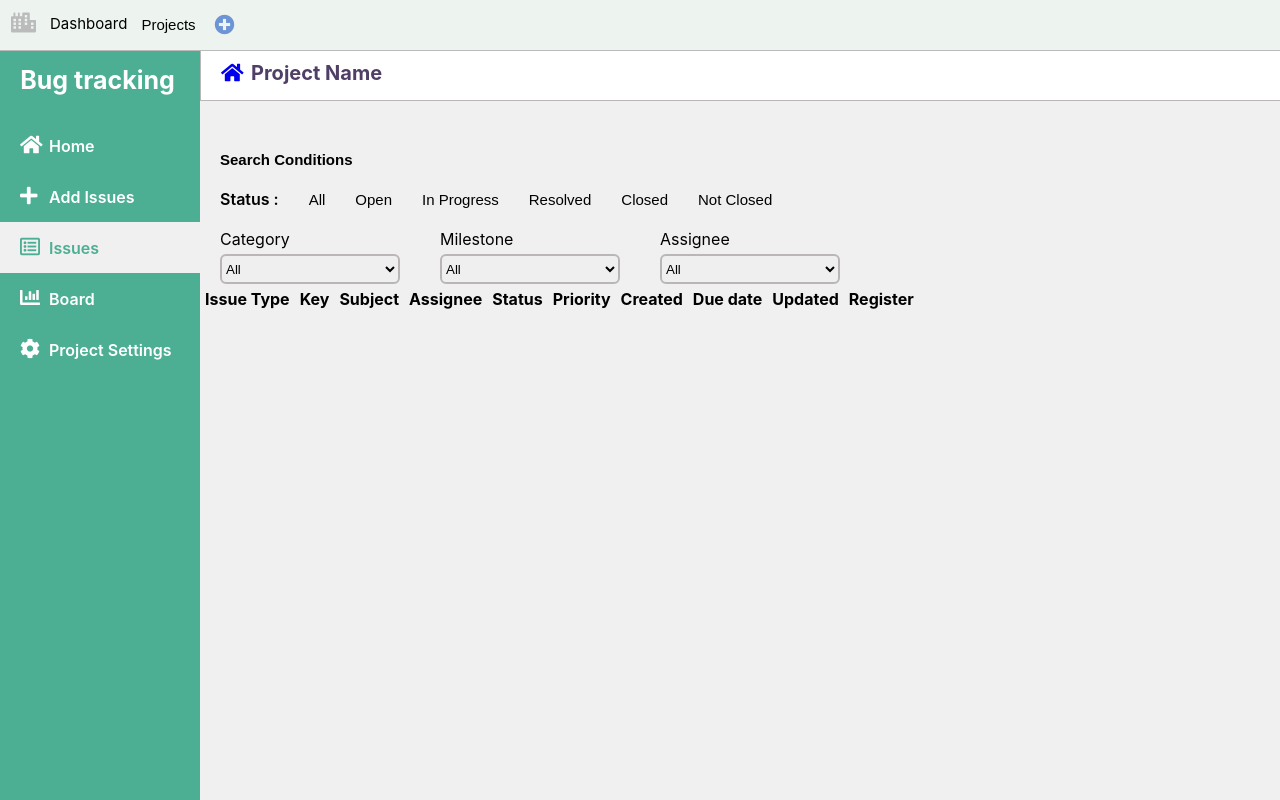
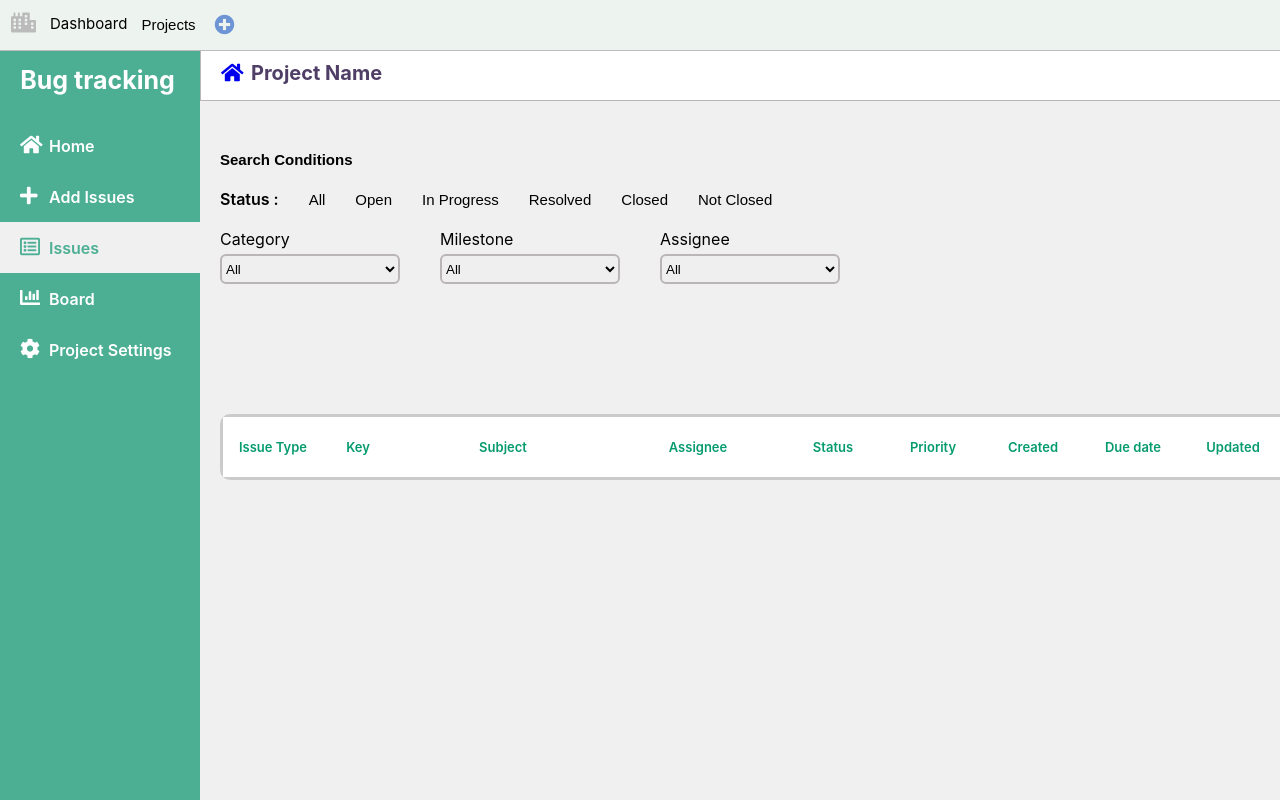
Before and after one commit to NightFury712/Demo-Project-2, a React (Create React App) app: page /project/issues in a window 1280 px wide. Shown: the top 800 px of the page. Built offline with nearby package versions, Linux system fonts and the light colour scheme.

Commit message:
cuong update 5

```diff
--- a/src/Views/Issues.js
+++ b/src/Views/Issues.js
@@ -93,54 +93,54 @@ const Issues = ({issue}) => {
                 <table class="issue-table">
                     <thead>
                         <tr>
-                            <th class="sort" data-column-name="issueType" tabIndex="0">
+                            <th class="sort" id="issueType" tabIndex="0">
                                 <span class="sort__icon">
                                     Issue Type
                                 </span>
                             </th>
-                            <th class="sort" data-column-name="issueKey" tabIndex="0">
+                            <th class="sort" id="issueKey" tabIndex="0">
                                 <span class="sort__icon">
                                     Key
                                 </span>
                             </th>
-                            <th class="sort" data-column-name="issueSubject" tabIndex="0">
+                            <th class="sort" id="issueSubject" tabIndex="0">
                                 <span class="sort__icon">
                                     Subject
                                 </span>
                             </th>
-                            <th class="sort" data-column-name="issueAssignee" tabIndex="0">
+                            <th class="sort" id="issueAssignee" tabIndex="0">
                                 <span class="sort__icon">
                                     Assignee
                                 </span>
                             </th>
-                            <th class="sort" data-column-name="issueStatus" tabIndex="0">
+                            <th class="sort" id="issueStatus" tabIndex="0">
                                 <span class="sort__icon">
                                     Status
                                 </span>
                             </th>
-                            <th class="sort" data-column-name="issuePriority" tabIndex="0">
+                            <th class="sort" id="issuePriority" tabIndex="0">
                                 <span class="sort__icon">
                                     Priority
                                 </span>
                             </th>
-                            <th class="sort" data-column-name="issueCreated" tabIndex="0">
+                            <th class="sort" id="issueCreated" tabIndex="0">
                                 <span class="sort__icon">
                                     Created
                                 </span>
                             </th>
-                            <th class="sort" data-column-name="issueDuedate" tabIndex="0">
+                            <th class="sort" id="issueDuedate" tabIndex="0">
                                 <span class="sort__icon">
                                     Due date
                                 </span>
                             </th>
-                            <th class="sort" data-column-name="issueUpdate" tabIndex="0">
+                            <th class="sort" id="issueUpdate" tabIndex="0">
                                 <span class="sort__icon">
                                     Updated
                                 </span>
                             </th>
-                            <th class="sort" data-column-name="issueRegister" tabIndex="0">
+                            <th class="sort" id="issueRegister" tabIndex="0">
                                 <span class="sort__icon">
-                                    Register
+                                    Registered by
                                 </span>
                             </th>
                         </tr>
--- a/src/components/Issue.js
+++ b/src/components/Issue.js
@@ -1,4 +1,5 @@
 import React from 'react'
+import '../css/Issue.css'
 
 const Issue = ({issue}) => {
   return (
--- a/src/css/Issues.css
+++ b/src/css/Issues.css
@@ -66,3 +66,40 @@ th, td {
   display: flex;
   flex-direction: row;
 }
+
+.issue-table {
+  margin-top: 130px;
+  margin-left: 20px;
+  border: solid rgb(204, 203, 203);
+  border-radius: 10px;
+}
+
+
+.sort {
+  background-color: white;
+  margin-right: 30px;
+  height: 50px;
+  font-size: 13px;
+  color: #069b6e;
+  font-weight: 600;
+}
+
+#issueType, #issueStatus, #issuePriority, #issueCreated, #issueDuedate, #issueUpdate {
+  width: 90px;
+}
+
+#issueKey {
+  width: 60px;
+}
+
+#issueSubject {
+  width: 210px;
+}
+
+#issueAssignee {
+  width: 160px;
+}
+
+#issueRegister {
+  width: 160px;
+}
```
Also changed, not shown: src/css/Issue.css (added).
